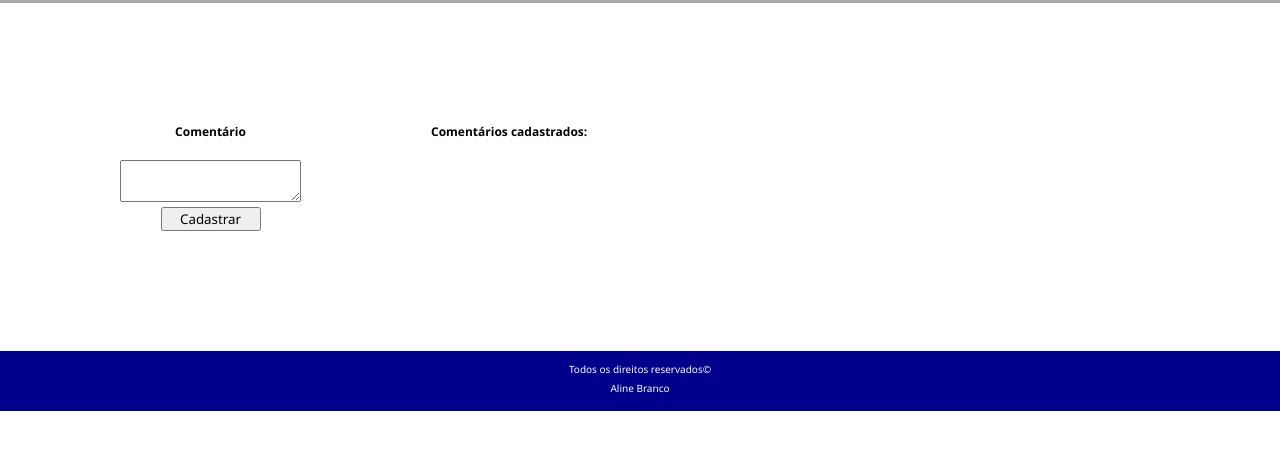
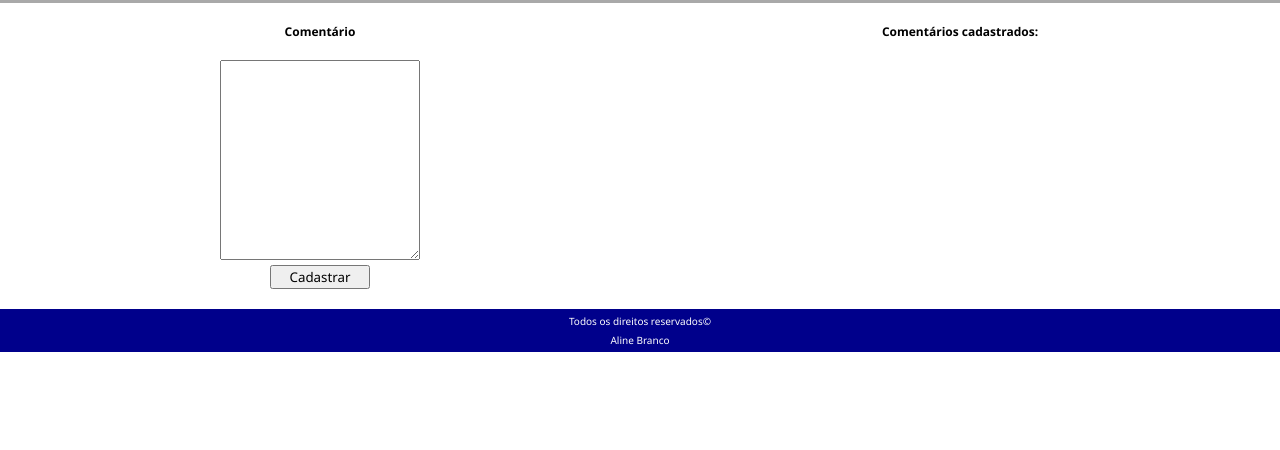
Before and after one commit to alinebw/text-to-speech, a website: page public/index.html in a window 1280 px wide. Shown: the part 40-490 px from the top of the page. Drawn offline with Linux system fonts and the light colour scheme.

Commit message:
updates de estilo

```diff
--- a/public/index.html
+++ b/public/index.html
@@ -22,10 +22,15 @@
     </section>
 
     <section class="section-two">
-      <h3 class="form-label" id="coment">Comentários cadastrados:</h3>
-      <audio src=""></audio>
+      <form class="form" method="get" action="/home">
+        <h3 class="form-label" id="coment">Comentários cadastrados:</h3>
+        <ul>
+        </ul>
+        <audio src=""></audio>
+      </form>
     </section>
-  </main>
+    </main>
+
  <footer class="footer">
    <div>
      <p class="footer-text">Todos os direitos reservados&copy;</p>
--- a/public/style.css
+++ b/public/style.css
@@ -18,30 +18,30 @@ h1 {
 }
 
 .container {
-  display:flex;
-  padding: 100px;
+  display: flex;
+  justify-content: space-around;
 
 }
 
 .section-one {
-
+  width: 100vh;
   height: 100%;
   text-align: center;
 }
+
 .form {
   padding: 20px;
-
 }
 
 .form-label {
   margin-bottom: 20px;
   font-size: 12px;
-
 }
 
 #txtcontent {
   text-align: center;
-
+  width: 200px;
+  height: 200px;
 }
 
 #submit {
@@ -52,21 +52,22 @@ h1 {
 }
 
 .section-two {
-  margin: 0px 0px 0px 90px;
-  padding: 20px;
+  width: 100vh;
   height: 100%;
+  text-align: center;
 
 }
 
 .footer {
-  padding: 11px;
   display: flex;
+  justify-content: center;
+  align-items: flex-end;
   background-color: #00008b;
   color: white;
-  justify-content: center;
   text-align: center;
   font-size: 10px;
 }
+
 .footer-text {
-  margin-bottom: 5px;
+  margin: 5px auto;
 }
```
